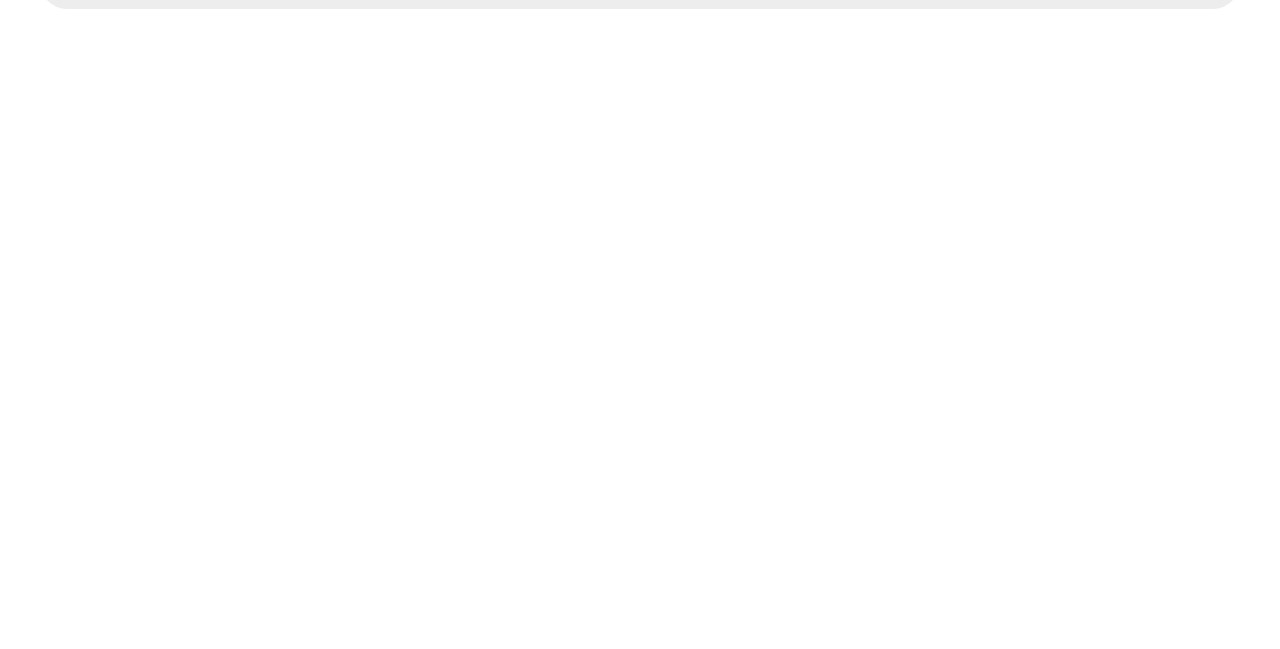
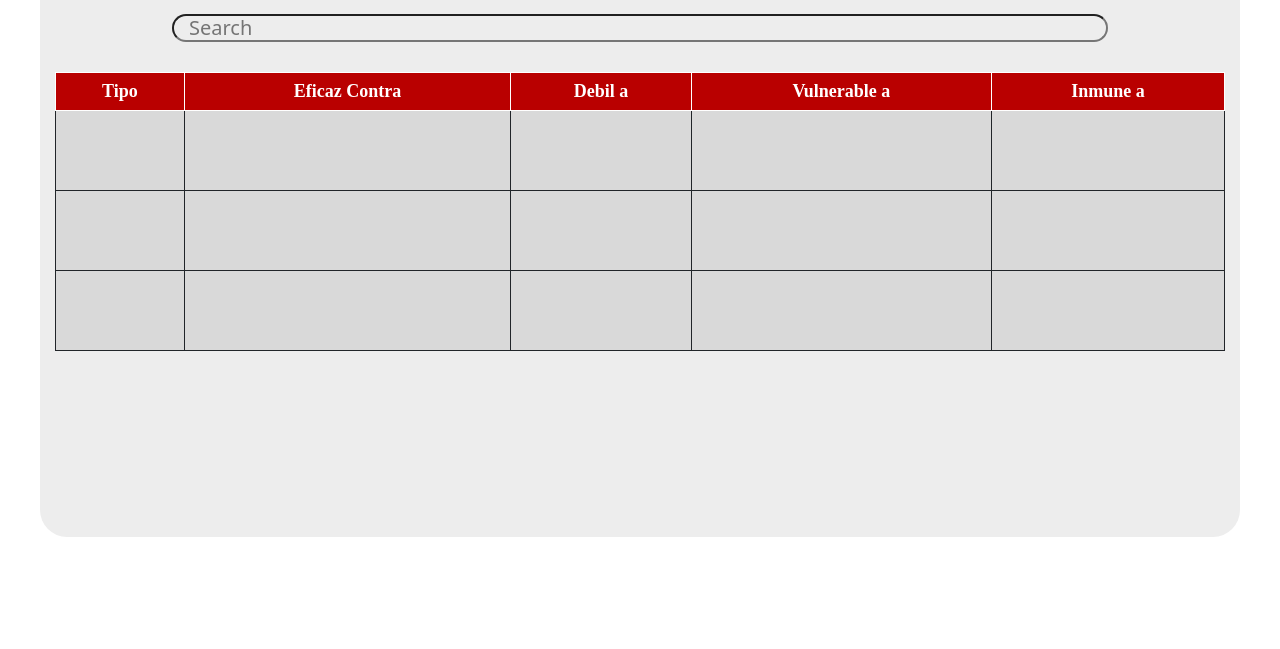
Before and after one commit to carloscstl/PokeWeb, a plain HTML site: page index.html in a window 1280 px wide. Shown: the part 151-800 px from the top of the page. Drawn offline with nearby package versions, Linux system fonts and the light colour scheme; a web font is replaced by a local one.

Commit message:
Complete Table

```diff
--- a/index.html
+++ b/index.html
@@ -30,16 +30,55 @@
   <body>
     <div class="main-container">
       <div class="top-bar">
+        <a href="#">
           <div class="title">
             <img src="/img/tucalogoo.png" alt="logo" width="70" />
             <h1>PokeWeb</h1>
           </div>
+        </a>
         <nav class="main-nav">
           <a href="#" class="button">Inicio</a>
           <a href="#" class="button">Pokedex</a>
           <a href="#" class="button">PokeTabla</a>
         </nav>
       </div>
+
+      <div class="search-bar">
+        <input type="text" placeholder="Search" id="searchQueryInput" />
+      </div>
+
+      <div class="table-bg">
+        <table class="table">
+          <tr class="row-header">
+            <th>Tipo</th>
+            <th>Eficaz Contra</th>
+            <th>Debil a</th>
+            <th>Vulnerable a</th>
+            <th>Inmune a</th>
+          </tr>
+          <tr class="table-row">
+            <th></th>
+            <th></th>
+            <th></th>
+            <th></th>
+            <th></th>
+          </tr>
+          <tr class="table-row">
+            <th></th>
+            <th></th>
+            <th></th>
+            <th></th>
+            <th></th>
+          </tr>
+          <tr class="table-row">
+            <th></th>
+            <th></th>
+            <th></th>
+            <th></th>
+            <th></th>
+          </tr>
+        </table>
+      </div>
     </div>
   </body>
 </html>
--- a/styles/style.css
+++ b/styles/style.css
@@ -3,6 +3,7 @@
   --white: #ffffff;
   --gray: #d9d9d9;
   --lightgray: #ededed;
+  --red: #b90000;
 }
 
 html {
@@ -24,15 +25,19 @@ body {
   -moz-box-shadow: -1px 10px 29px 11px rgba(0, 0, 0, 0.2);
 } */
 
+a {
+  text-decoration: none;
+}
+
 /* Main-Container */
 
 .main-container {
   max-width: 120rem;
-  margin: auto;
+  margin: 2rem auto;
   background-color: var(--lightgray);
   padding: 1.5rem;
-  display: flex;
-  justify-content: center;
+  /* display: flex;
+  justify-content: center; */
   border-radius: 2.7rem;
 }
 .title {
@@ -45,11 +50,11 @@ body {
   align-items: center;
   width: 23rem;
 }
-.title>h1{
-    text-align: center;
-    font-size: 4rem;
+.title > h1 {
+  text-align: center;
+  font-size: 4rem;
+  color: var(--black);
 }
-
 
 .top-bar {
   border-radius: 2.7rem;
@@ -84,3 +89,44 @@ body {
   font-size: 2rem;
   color: var(--black);
 }
+
+.search-bar {
+  display: flex;
+  justify-content: center;
+  align-items: center;
+}
+
+#searchQueryInput {
+  width: 80%;
+  height: 2.8rem;
+  background: var(--lightgray);
+  border-radius: 1.625rem;
+  padding: 0 3.5rem 0 1.5rem;
+  font-size: 2rem;
+}
+
+.table,th{
+  border: 1px solid
+}
+
+.table-bg {
+  /* background-color: rebeccapurple; */
+  margin-top: 3rem;
+  height: 45rem;
+}
+
+.table {
+  text-align: center;
+  /* width: 120rem; */
+}
+
+.row-header{
+  color: var(--white);
+  background-color: var(--red);
+  font-family: "Podkova", serif;
+  font-size: 1.8rem;
+}
+.table-row{
+  height: 8rem;
+  background-color: var(--gray);
+}
```
Lines whose indentation alone changed are shown as unchanged.
